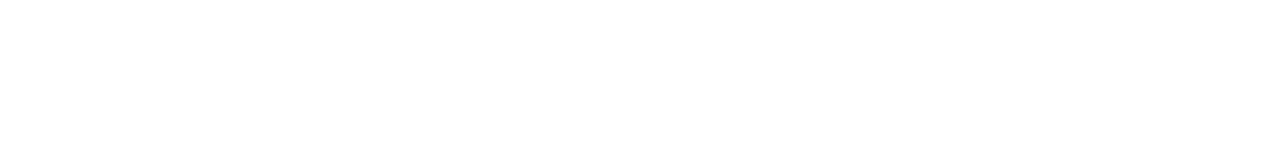
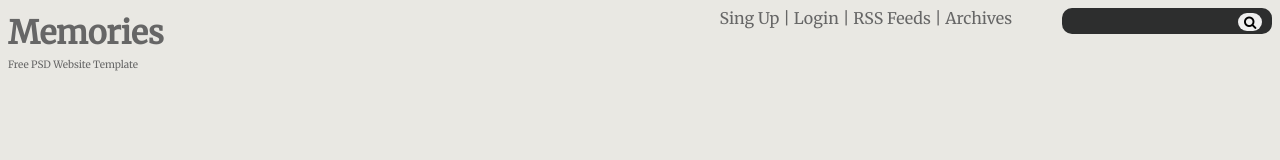
Before and after one commit to ancapantilie/my-first-page, a plain HTML site: page index.html in a window 1280 px wide. Drawn offline with Linux system fonts and the light colour scheme.

Commit message:
styling the header->1st try

```diff
--- a/css/style.css
+++ b/css/style.css
@@ -0,0 +1,86 @@
+* {
+    box-sizing: border-box;
+}
+body {
+    background-color: #e9e8e3;
+    font-family: 'Merriweather', serif;
+
+
+}
+
+#info-size {
+    font-size: 10px;
+
+}
+
+#logo-size {
+    font-size: 32px;
+}
+
+.logo {
+    float: left;
+    color: #666666;
+    line-height: 9px;
+}
+
+.header-nav,
+.search {
+    float: right;
+    position: relative;
+
+
+}
+
+a:link {
+    text-decoration: none;
+    color: #666666;
+
+}
+
+/*====================================
+Style search bar
+======================================*/
+.search input[type=text]{
+    width: 210px;
+    height: 26px;
+    background-color: #2d2e2e;
+    border-style: none;
+    border-radius: 10px;
+    margin-left: 50px;
+
+}
+
+#button-style  {
+    width: 24px;
+    height: 18px;
+    border-radius: 105px;
+    border-style: none;
+    position: absolute;
+    top: 5px;
+    right: 10px;
+
+
+}
+
+
+
+
+
+
+
+
+
+
+
+
+
+
+
+/*====================================
+Clear float
+======================================*/
+.clearfix:after {
+    content: "";
+    display: table;
+    clear: both;
+}
--- a/index.html
+++ b/index.html
@@ -2,9 +2,32 @@
 <html lang="en">
 <head>
     <meta charset="UTF-8">
-    <title>Title</title>
+    <title>Memories</title>
+    <link href="https://fonts.googleapis.com/css?family=Merriweather" rel="stylesheet">
+    <link rel="stylesheet" href="https://cdnjs.cloudflare.com/ajax/libs/font-awesome/4.7.0/css/font-awesome.min.css">
+    <link rel="stylesheet" type="text/css" href="css/style.css">
+
 </head>
 <body>
+    <header clas="main-header clearfix">
+        <div class="logo">
+            <h1 id="logo-size">Memories</h1>
+            <p id="info-size">Free PSD Website Template</p>
+        </div>
+        <div class="header-nav">
+            <a href="#signup">Sing Up | </a>
+            <a href="#login">Login | </a>
+            <a href="#feed">RSS Feeds | </a>
+            <a href="#archives">Archives</a>
+
+            <div class="search">
+                <input type="text">
+                <button type="submit" id="button-style"><i class="fa fa-search" aria-hidden="true"></i></button>
+            </div>
+        </div>
+
+
+    </header>
 
 </body>
 </html>
```
